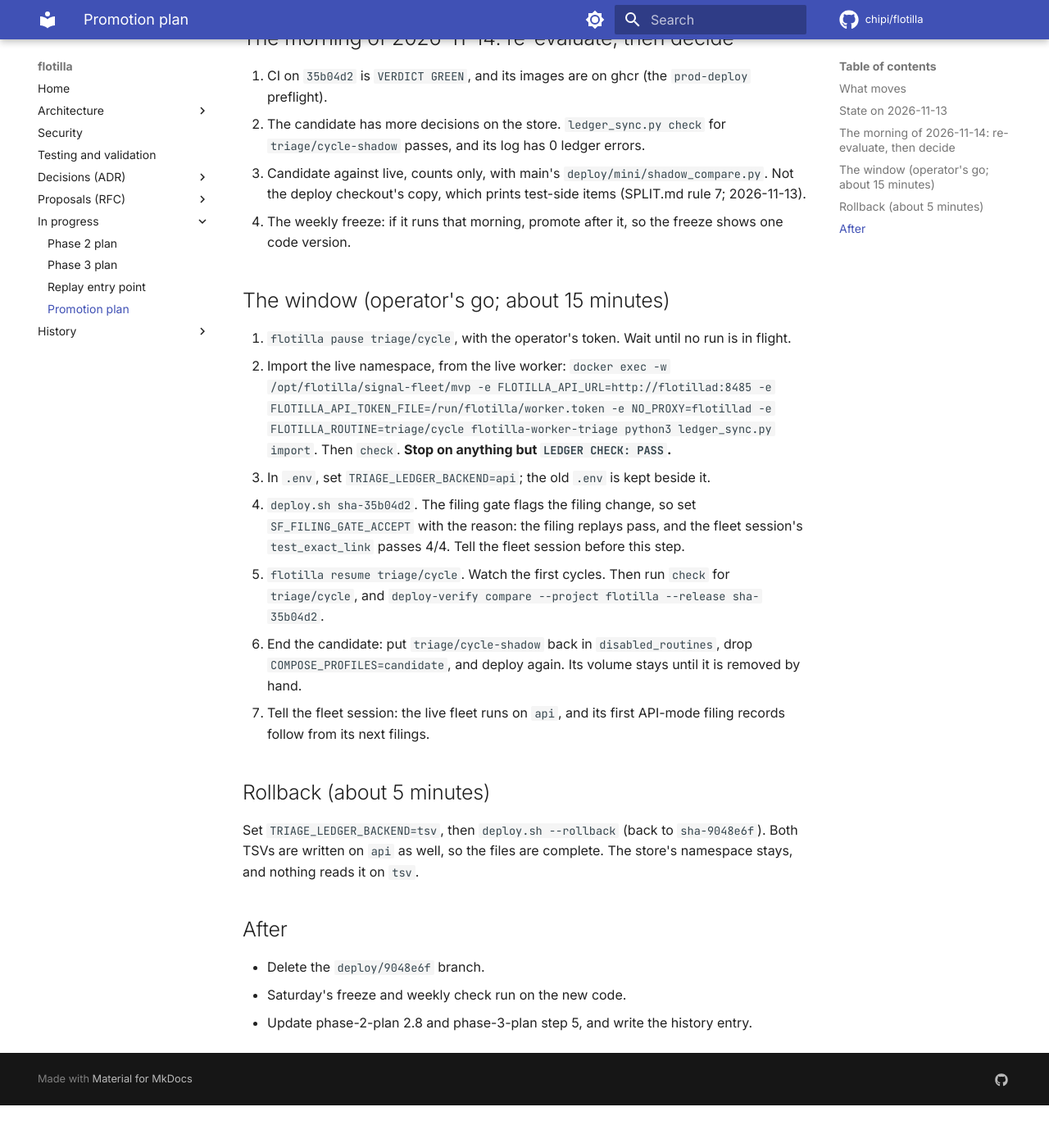
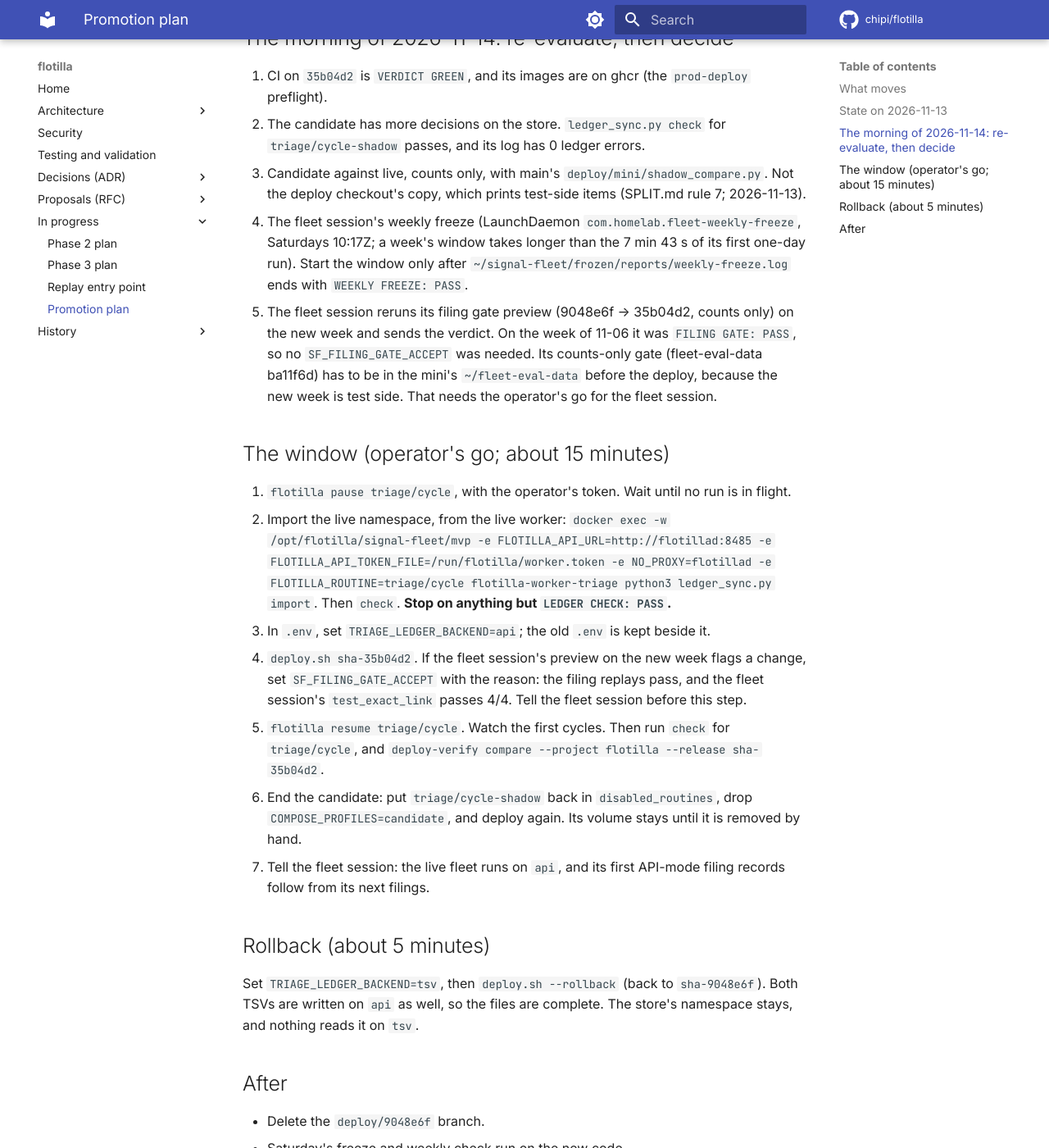
Before and after one commit to chipi/flotilla, an MkDocs documentation site: the page built from docs/wip/promotion-plan.md, in a window 1280 px wide and 1400 px high, scrolled down 1193 px. Shown: the whole window at 82% size. Built offline with MkDocs 1.6.1 and Material for MkDocs 9.7.7, drawn with Linux system fonts in a browser that asks for light colours; comment, search, counter and statistics services are not loaded; before the commit the page ends 2541 px from its top, so only the background shows below that.

Commit message:
docs(wip): promotion plan: after the weekly freeze's PASS (10:17Z Saturday); the fleet session's gate preview on the new week
Co-Authored-By: Claude Opus 5.5 <noreply@anthropic.com>
Claude-Session: https://claude.ai/code/session_014cvkLDhZiuT6G7yUUfGC4i

```diff
--- a/docs/wip/promotion-plan.md
+++ b/docs/wip/promotion-plan.md
@@ -41,7 +41,15 @@ The ledger backend goes from `tsv` to `api`. No store schema changes between `90
    passes, and its log has 0 ledger errors.
 3. Candidate against live, counts only, with main's `deploy/mini/shadow_compare.py`. Not the deploy
    checkout's copy, which prints test-side items (SPLIT.md rule 7; 2026-11-13).
-4. The weekly freeze: if it runs that morning, promote after it, so the freeze shows one code version.
+4. The fleet session's weekly freeze (LaunchDaemon `com.homelab.fleet-weekly-freeze`, Saturdays
+   10:17Z; a week's window takes longer than the 7 min 43 s of its first one-day run). Start the
+   window only after `~/signal-fleet/frozen/reports/weekly-freeze.log` ends with
+   `WEEKLY FREEZE: PASS`.
+5. The fleet session reruns its filing gate preview (9048e6f → 35b04d2, counts only) on the new
+   week and sends the verdict. On the week of 11-06 it was `FILING GATE: PASS`, so no
+   `SF_FILING_GATE_ACCEPT` was needed. Its counts-only gate (fleet-eval-data ba11f6d) has to be in the
+   mini's `~/fleet-eval-data` before the deploy, because the new week is test side. That needs the
+   operator's go for the fleet session.
 
 ## The window (operator's go; about 15 minutes)
 
@@ -52,7 +60,7 @@ The ledger backend goes from `tsv` to `api`. No store schema changes between `90
    -e FLOTILLA_ROUTINE=triage/cycle flotilla-worker-triage python3 ledger_sync.py import`.
    Then `check`. **Stop on anything but `LEDGER CHECK: PASS`.**
 3. In `.env`, set `TRIAGE_LEDGER_BACKEND=api`; the old `.env` is kept beside it.
-4. `deploy.sh sha-35b04d2`. The filing gate flags the filing change, so set
+4. `deploy.sh sha-35b04d2`. If the fleet session's preview on the new week flags a change, set
    `SF_FILING_GATE_ACCEPT` with the reason: the filing replays pass, and the fleet session's
    `test_exact_link` passes 4/4. Tell the fleet session before this step.
 5. `flotilla resume triage/cycle`. Watch the first cycles. Then run `check` for `triage/cycle`, and
```
